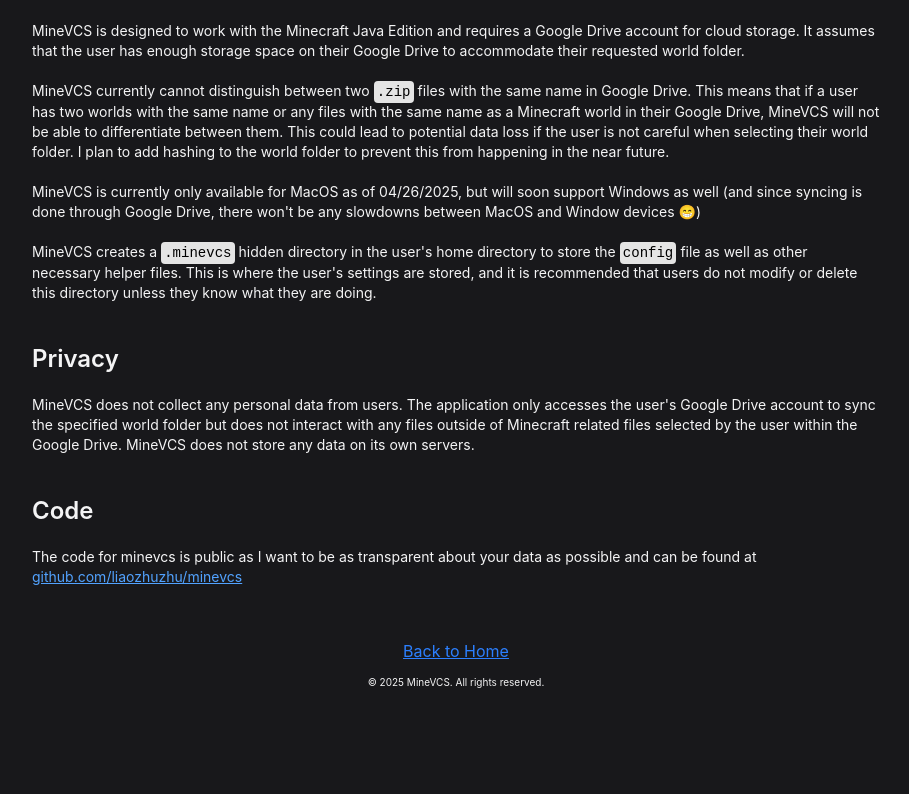
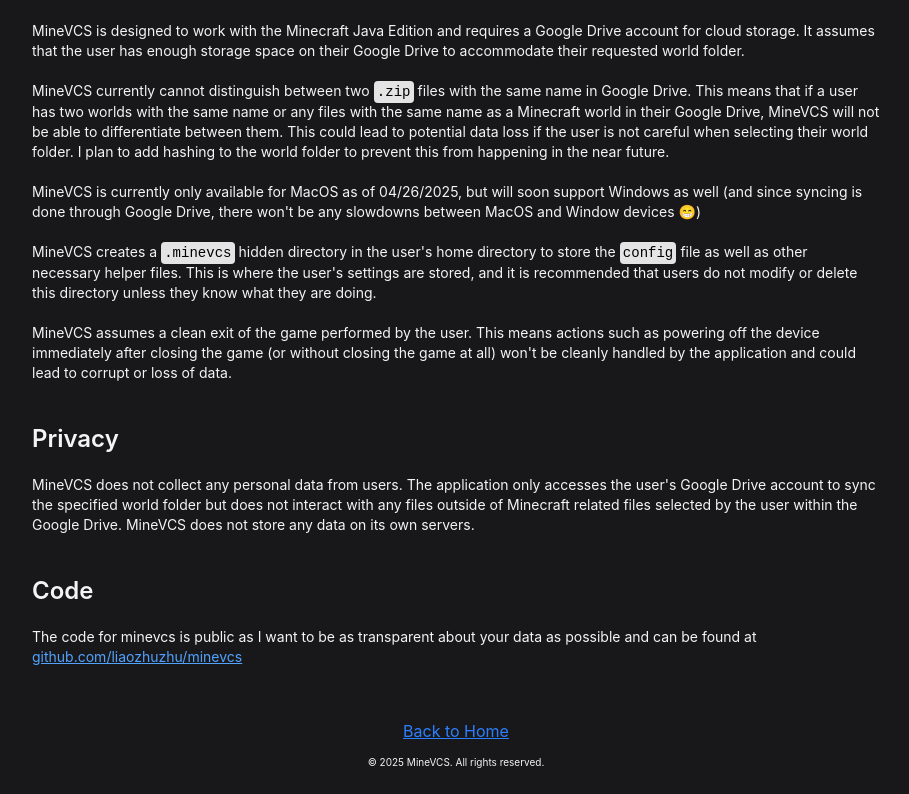
Before and after one commit to liaozhuzhu/minevcs, a React (Vite) app in the folder frontend/: page /about in a window 1280 px wide. Shown: the part 1753-2547 px from the top of the page, without its empty margins (184-1093 px from the left). Before the commit the page ends 2467 px from the top, so only its background shows below. Built offline with nearby package versions, Linux system fonts and the light colour scheme.

Commit message:
added assumption to readme / about

```diff
--- a/frontend/src/About.tsx
+++ b/frontend/src/About.tsx
@@ -50,6 +50,9 @@
                     <p className="text-zinc-100 text-sm">
                         MineVCS creates a <code>.minevcs</code> hidden directory in the user's home directory to store the <code>config</code> file as well as other necessary helper files. This is where the user's settings are stored, and it is recommended that users do not modify or delete this directory unless they know what they are doing.
                     </p>
+                    <p className="text-zinc-100 text-sm">
+                    MineVCS assumes a clean exit of the game performed by the user. This means actions such as powering off the device immediately after closing the game (or without closing the game at all) won't be cleanly handled by the application and could lead to corrupt or loss of data.
+                    </p>
                 </div>
 
                 <div className=" w-full text-start flex flex-col gap-5">
```
Also changed, not shown: 1 other file (tests, documents, lock files or other folders).
